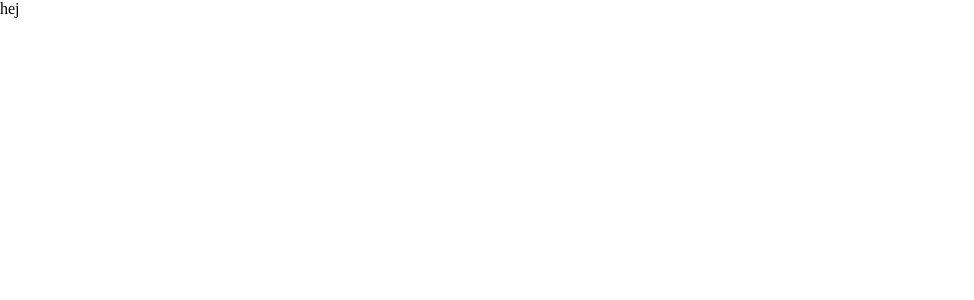
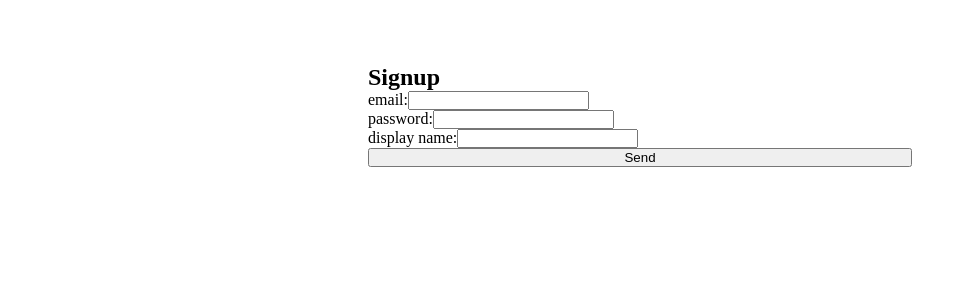
Before and after one commit to hamiat/chatty-time, a React (Create React App) app: page / in a window 1280 px wide. Shown: the top 300 px of the page, without its empty margins (0-974 px from the left). Built offline with nearby package versions, Linux system fonts and the light colour scheme.

Commit message:
wip: created form

```diff
--- a/src/App.js
+++ b/src/App.js
@@ -1,9 +1,10 @@
+import Signup from "./pages/signup/Signup";
 import "./styles/main.scss"
 
 function App() {
   return (
     <div className="App">
-hej
+<Signup />
     </div>
   );
 }
--- /dev/null
+++ b/src/pages/signup/Signup.js
@@ -0,0 +1,46 @@
+import "./signup.scss"
+
+import React from "react";
+import { useState } from "react";
+
+export default function Signup() {
+  const [email, setEmail] = useState();
+  const [password, setPassword] = useState();
+  const [displayName, setDisplayName] = useState("");
+
+  const handleSubmit = (e) => {
+    e.preventDefault();
+    console.log(email, password, displayName);
+  };
+
+  return (
+    <form onSubmit={handleSubmit} className="form">
+      <h2>Signup</h2>
+      <label>
+        <span>email:</span>
+        <input
+          type="email"
+          onChange={(e) => setEmail(e.target.value)}
+          value={email}
+        />
+      </label>
+      <label>
+        <span>password:</span>
+        <input
+          type="password"
+          onChange={(e) => setPassword(e.target.value)}
+          value={password}
+        />
+      </label>
+      <label>
+        <span>display name:</span>
+        <input
+          type="text"
+          onChange={(e) => setDisplayName(e.target.value)}
+          value={displayName}
+        />
+      </label>
+      <button type="submit">Send</button>
+    </form>
+  );
+}
--- /dev/null
+++ b/src/pages/signup/signup.scss
@@ -0,0 +1,7 @@
+.form {
+    display: flex;
+    flex-direction: column;
+   width: 50%;
+   margin: 0 auto;
+padding: 64px 48px;
+}
```
Also changed, not shown: src/hooks/useSignup.js (added, +9 -0 lines).
